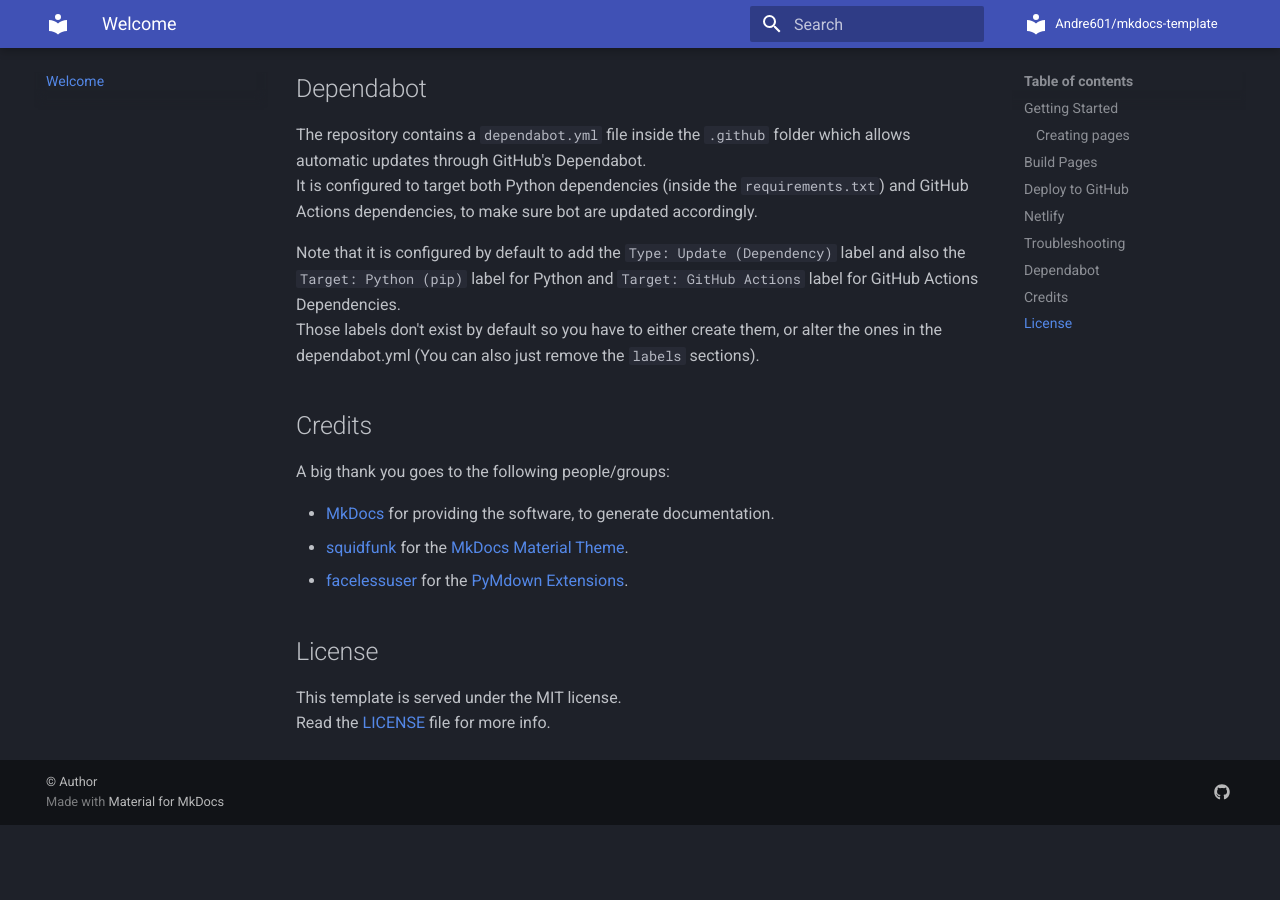
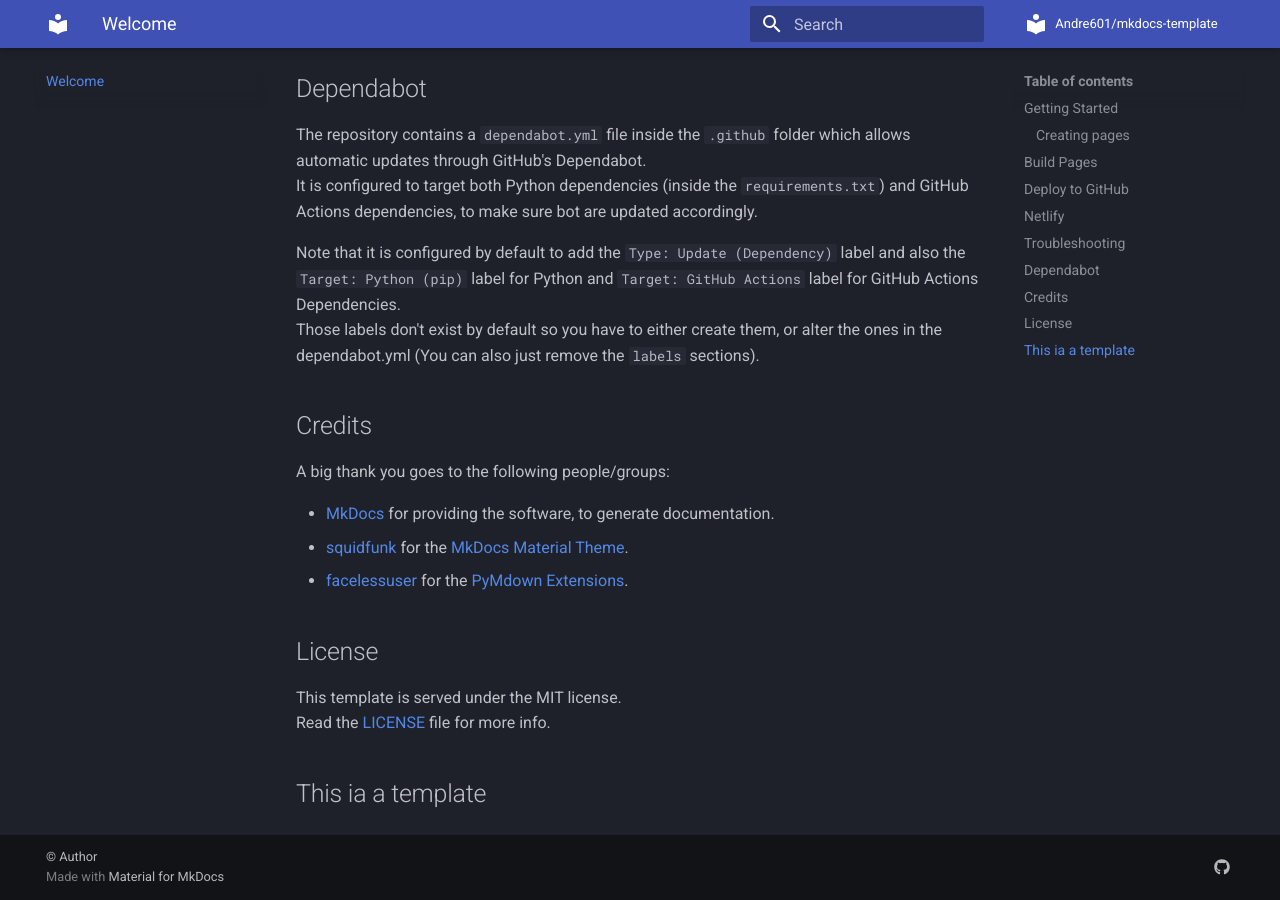
Before and after one commit to manojmandya07/Mkdocs, an MkDocs documentation site: the page built from docs/index.md, in a window 1280 px wide and 900 px high, scrolled down 2174 px. Built offline with MkDocs 1.6.1 and Material for MkDocs 9.7.7, drawn with Linux system fonts in a browser that asks for light colours; comment, search, counter and statistics services are not loaded; before the commit the page ends 2999 px from its top, so only the background shows below that.

Commit message:
Update index.md

```diff
--- a/docs/index.md
+++ b/docs/index.md
@@ -88,3 +88,5 @@
 ## License
 This template is served under the MIT license.
 Read the [LICENSE] file for more info.
+
+## This ia a template
```
